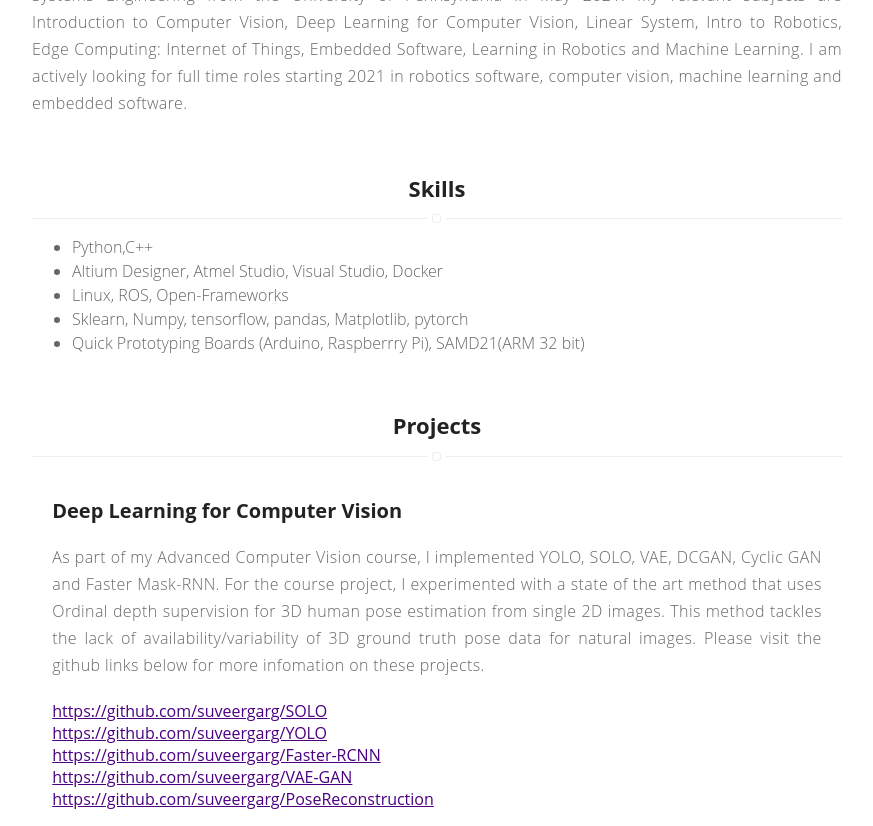
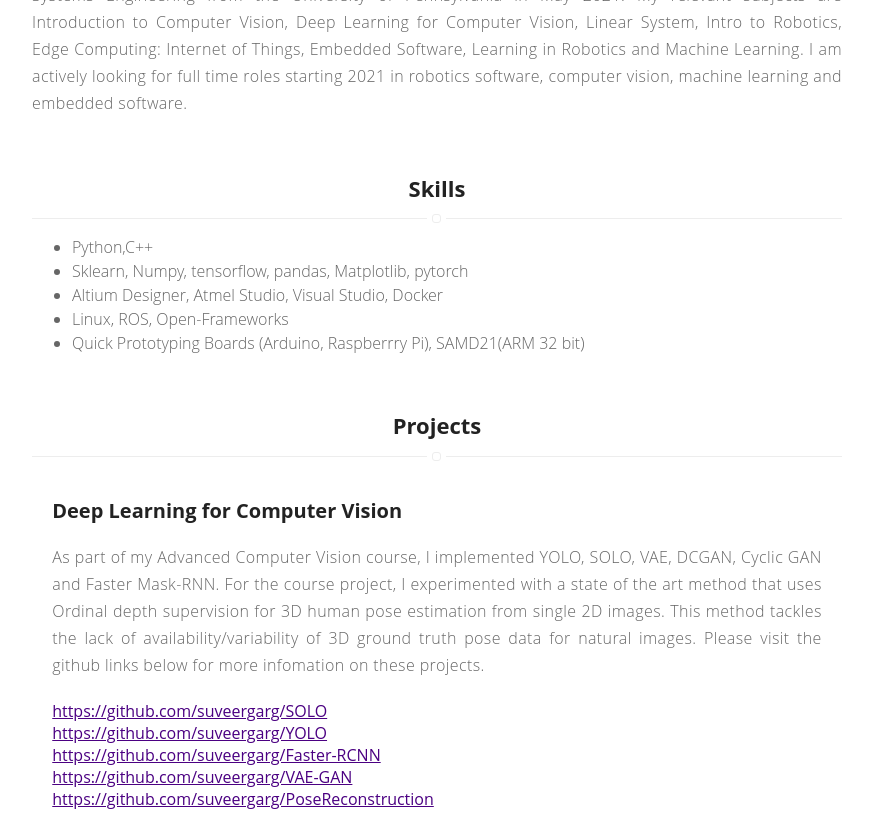
Before and after one commit to suveergarg/suveergarg.github.io, a Jekyll site: the page built from index.html, in a window 1280 px wide and 900 px high, scrolled down 652 px, cut to the strip 0-826 px from the top of the window. Shown: the whole strip, without its empty margins (203-1076 px from the left). Built offline with Jekyll 4.4.1, drawn with Linux system fonts in a browser that asks for light colours; part of the change alters nothing that is shown.

Commit message:
Some more changes

```diff
--- a/_config.yml
+++ b/_config.yml
@@ -44,9 +44,9 @@ skills: true
 # add your skills here
 skills-list:
     - Python,C++
+    - Sklearn, Numpy, tensorflow, pandas, Matplotlib, pytorch
     - Altium Designer, Atmel Studio, Visual Studio, Docker
     - Linux, ROS, Open-Frameworks
-    - Sklearn, Numpy, tensorflow, pandas, Matplotlib, pytorch
     - Quick Prototyping Boards (Arduino, Raspberrry Pi), SAMD21(ARM 32 bit)
 
 # do you want to display a projects section? true or false
```
